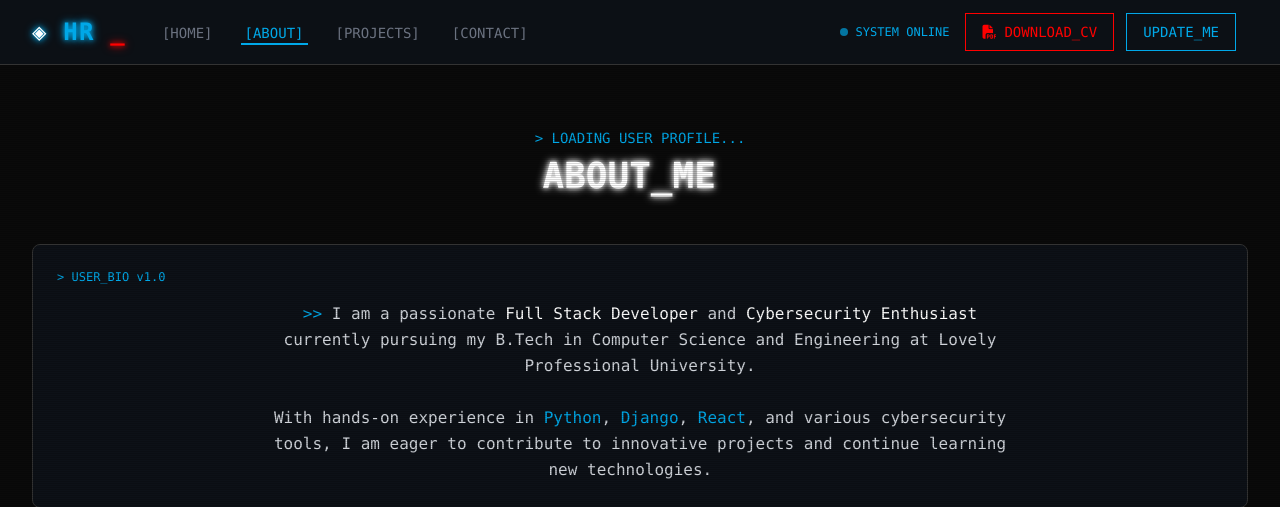
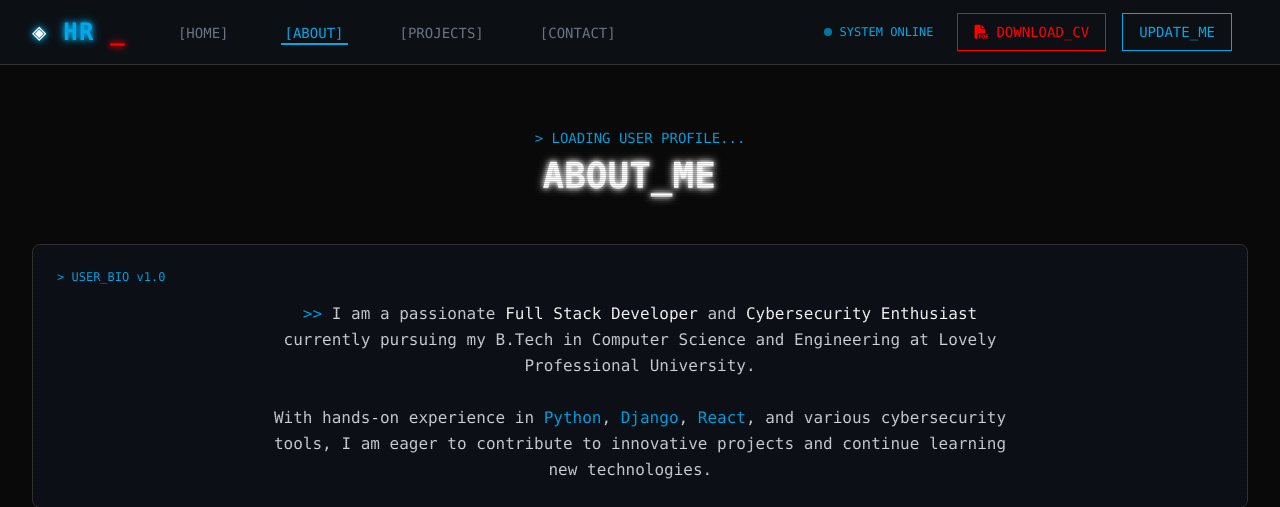
Before and after one commit to harshitraj33/Portpro, a Django app: page /about/ in a window 1280 px wide. Shown: the top 507 px of the page. Run offline with Django 5.2, Linux system fonts and the light colour scheme; data that the repository does not hold is empty; some libraries are stand-ins or nearby versions.

Commit message:
update navigation

```diff
--- a/templates/base.html
+++ b/templates/base.html
@@ -139,14 +139,14 @@
     <nav class="bg-[#0d1117]/95 border-b border-[#333] fixed w-full z-50 top-0 backdrop-blur-sm">
         <div class="max-w-7xl mx-auto px-4 sm:px-6 lg:px-8">
             <div class="flex justify-between h-16">
-                <!-- Left Side: Logo and Nav Links -->
-                <div class="flex items-center">
-                    <div class="shrink-0 flex items-center mr-8">
+                <!-- Left Side: Logo and Nav Links - Extreme Left -->
+                <div class="flex items-center justify-start flex-1">
+                    <div class="shrink-0 flex items-center mr-12">
                         <a href="{% url 'projects_app:home' %}" class="text-2xl font-bold text-[#00a8e8] poi-glow tracking-wider">
                             <span class="text-white">◈</span> HR <span class="text-[#ff0000] poi-glow-red">_</span>
                         </a>
                     </div>
-                    <div class="hidden md:flex md:space-x-6">
+                    <div class="hidden md:flex md:space-x-12">
                         {% with request.resolver_match.view_name as view_name %}
                         {% with 'border-[#00a8e8] text-[#00a8e8]' as active_class %}
                         {% with 'border-transparent text-gray-500 hover:border-gray-500 hover:text-gray-300' as inactive_class %}
@@ -160,20 +160,20 @@
 
                 <!-- Right Side: System Status and Actions -->
                 <div class="flex items-center">
-                    <div class="hidden md:flex items-center gap-2 mr-4 text-xs text-[#00a8e8]">
+                    <div class="hidden md:flex items-center gap-2 mr-6 text-xs text-[#00a8e8]">
                         <span class="w-2 h-2 bg-[#00a8e8] rounded-full animate-pulse"></span>
                         <span class="flicker">SYSTEM ONLINE</span>
                     </div>
                     <div class="hidden md:flex items-center">
-                        <a href="https://drive.google.com/uc?export=download&id=1y7-lQQI_pLSsenDCa4fWgG96PMkteWnT" target="_blank" class="poi-btn-red poi-btn px-4 py-2 text-sm font-medium mr-3" download>
+                        <a href="https://drive.google.com/uc?export=download&id=1y7-lQQI_pLSsenDCa4fWgG96PMkteWnT" target="_blank" class="poi-btn-red poi-btn px-4 py-2 text-sm font-medium mr-4" download>
                             <i class="fas fa-file-pdf mr-2"></i>DOWNLOAD_CV
                         </a>
-                        <a href="{% url 'accounts:admin_login' %}" class="poi-btn px-4 py-2 text-sm font-medium mr-3">UPDATE_ME</a>
+                        <a href="{% url 'accounts:admin_login' %}" class="poi-btn px-4 py-2 text-sm font-medium mr-4">UPDATE_ME</a>
                         {% if user.is_superuser %}
-                        <a href="{% url 'accounts:admin_dashboard' %}" class="text-white hover:text-[#00a8e8] mr-3 text-sm">[ADMIN]</a>
+                        <a href="{% url 'accounts:admin_dashboard' %}" class="text-white hover:text-[#00a8e8] mr-4 text-sm">[ADMIN]</a>
                         {% endif %}
                         {% if user.is_authenticated %}
-                        <a href="{% url 'accounts:admin_logout' %}" class="text-gray-500 hover:text-[#ff0000] mr-3 text-sm">[LOGOUT]</a>
+                        <a href="{% url 'accounts:admin_logout' %}" class="text-gray-500 hover:text-[#ff0000] text-sm">[LOGOUT]</a>
                         {% endif %}
                     </div>
 
```
